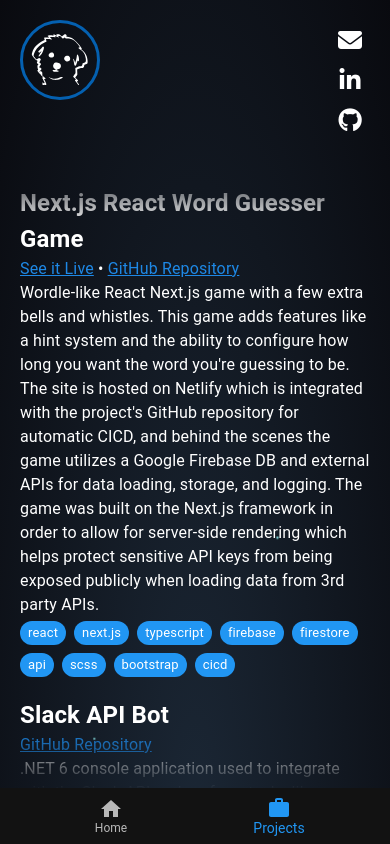
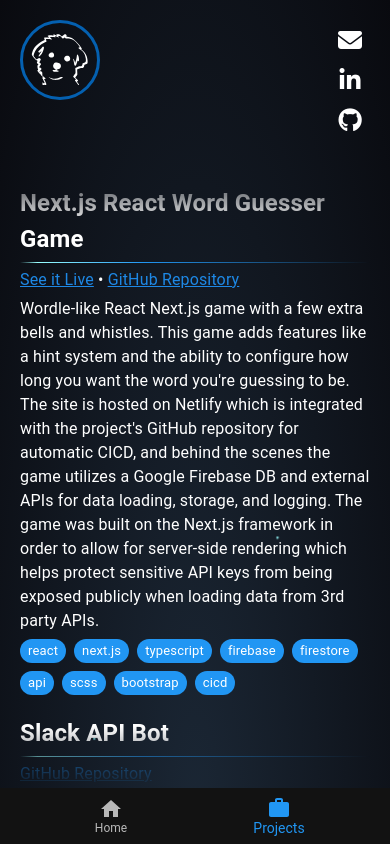
Before and after one commit to donegankat/katdonegan-website, a React (Create React App) app: page / in a window 390 px wide. Both pictures are taken after a click on the button "Projects". Built offline with nearby package versions, Linux system fonts and the light colour scheme.

Commit message:
Improved scrolling on mobile by adding additional projects container height, added linear gradient bottom border below each project name, adjusted styling

```diff
--- a/src/components/project/Project.module.scss
+++ b/src/components/project/Project.module.scss
@@ -1,5 +1,23 @@
+.project {
+	&:last-child {
+		// Adding additional height to the last element helps avoid scrolling
+		// awkwardness on mobile when the user hits the bottom of the page and
+		// attempts to keep scrolling, which causes their mobile browser header/
+		// address bar to disappear which changes the height of what we have to
+		// work with and it can make scrolling feel awkward and "sticky".
+		margin-bottom: 10vh;
+	}
+
 	.projectHeader {
-	margin-bottom: 0;
+		border-image: linear-gradient(to right, transparent, hsl(180deg, 100%, 80%) 5%, #2196f3 35%, transparent) 1 0;
+		border-bottom-style: solid;
+		border-bottom-width: 1px;
+		margin-bottom: 5px;
+		padding-bottom: 5px;
+	}
+
+	.linksContainer {
+		margin-bottom: 5px;
 	}
 
 	.tagsContainer {
@@ -7,5 +25,6 @@
 		flex-wrap: wrap;
 		grid-column-gap: 8px;
 		grid-row-gap: 8px;
-	margin-top: 4px;
+		margin-top: 6px;
 	}
+}
--- a/src/components/project/Project.tsx
+++ b/src/components/project/Project.tsx
@@ -69,9 +69,12 @@
 	};
 
 	return (
-		<div>
+		<div
+			key={`project-${props.name.replace(" ", "-")}`}
+			className={styles.project}
+		>
 			<h2 className={styles.projectHeader}>{props.name}</h2>
-			<div>
+			<div className={styles.linksContainer}>
 				{props.liveUrl && (
 					<a href={props.liveUrl} title={`Homepage for ${props.name}`}>
 						See it Live
--- a/src/screens/projects/Projects.module.scss
+++ b/src/screens/projects/Projects.module.scss
@@ -1,13 +1,13 @@
 .projectsPanel {
-	padding: 0 20px 40px;
+	padding: 0 20px;
 	margin-top: 110px;
 	max-height: calc(100vh - 220px);
 	overflow-y: auto;
 
 	// Add the fade in/out effect to the top and bottom of the scrolling container so that as the
 	// user scrolls, the text fades in and out.
-	-webkit-mask: linear-gradient(to bottom, rgba(0, 0, 0, 0) 0%, rgb(0, 0, 0) 6%),
-		linear-gradient(to top, rgb(0, 0, 0) 0%, rgba(0, 0, 0, 0) 6%);
+	-webkit-mask: linear-gradient(to bottom, rgba(0, 0, 0, 0) 0%, rgb(0, 0, 0) 7%),
+		linear-gradient(to top, rgb(0, 0, 0) 0%, rgba(0, 0, 0, 0) 7%);
 	mask: linear-gradient(to bottom, rgba(0, 0, 0, 0) 0%, rgb(0, 0, 0) 10%),
 		linear-gradient(to top, rgb(0, 0, 0) 0%, rgba(0, 0, 0, 0) 10%);
 	mask-repeat: no-repeat;
```
Lines whose indentation alone changed are shown as unchanged.
